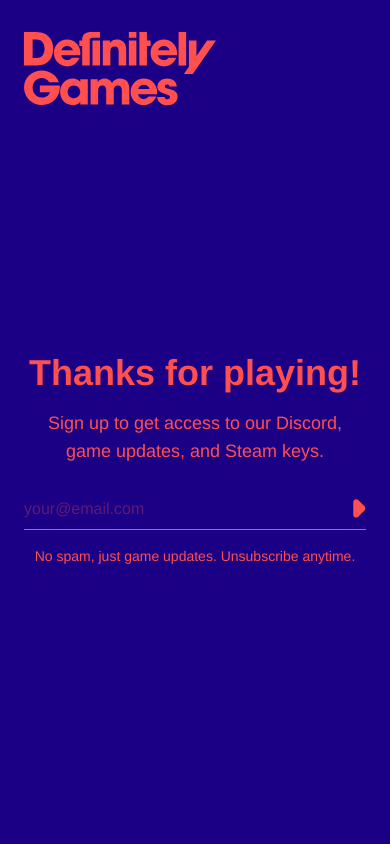
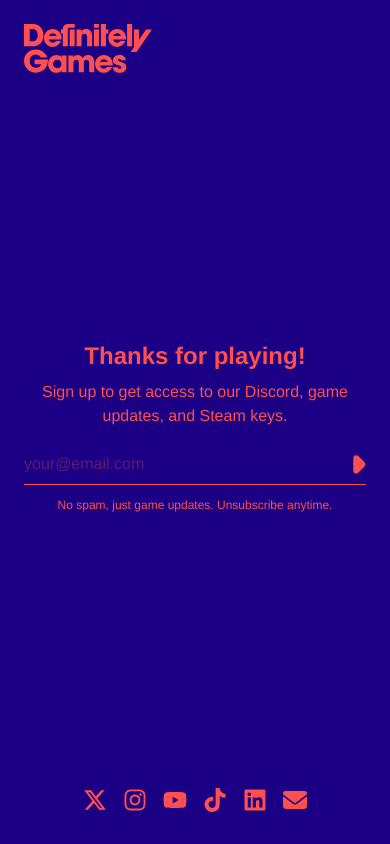
Before and after one commit to definitelygames/website, a Next.js app: page /playtest/glitchcity in a window 390 px wide. Built offline with nearby package versions, Linux system fonts and the light colour scheme; a web font is replaced by a local one.

Commit message:
mobile improvements

```diff
--- a/app/components/SocialIcons.tsx
+++ b/app/components/SocialIcons.tsx
@@ -10,10 +10,16 @@ import {
 	FaYoutube,
 } from "react-icons/fa6"
 
-export default function SocialIcons({ className }: { className?: string }) {
+interface Props {
+	className?: string
+	singleRow?: boolean
+}
+
+export default function SocialIcons({ className, singleRow = false }: Props) {
 	const iconClassName = "h-6 w-6 transition-all ease-out group-hover:-translate-y-1 cursor-pointer"
+	const layoutClass = singleRow ? "flex flex-row" : "grid grid-cols-3 md:flex md:flex-row"
 	return (
-		<div className={classNames("grid grid-cols-3 space-x-0 md:flex md:flex-row", className)}>
+		<div className={classNames(layoutClass, className)}>
 			<Link href="https://x.com/defgames" target="_blank" className="group relative w-10 p-2">
 				<FaTwitter className={classNames(iconClassName, "absolute opacity-0 group-hover:opacity-100")} />
 				<FaXTwitter className={classNames(iconClassName, "absolute group-hover:hidden")} />
--- a/app/playtest/glitchcity/page.tsx
+++ b/app/playtest/glitchcity/page.tsx
@@ -2,6 +2,7 @@
 import { useState } from "react"
 import DefinitelyGamesLogo from "../../components/DefinitelyGamesLogo"
 import { MailchimpForm } from "../../components/EmailSignup"
+import SocialIcons from "../../components/SocialIcons"
 
 // MailChimp tag ID for Glitch City playtest auto-tagging
 const GLITCH_CITY_TAG_ID = "4891821"
@@ -14,22 +15,24 @@ export default function GlitchPlaytestPage() {
 	}
 
 	return (
-		<div className="flex min-h-screen flex-col bg-secondary px-6 py-8">
-			<div className="w-48">
+		<div className="flex h-screen flex-col overflow-hidden bg-secondary px-6 py-6 md:py-8">
+			<div className="w-32 md:w-48">
 				<DefinitelyGamesLogo />
 			</div>
 
 			<div className="flex flex-1 flex-col items-center justify-center">
-				<div className="w-full max-w-md space-y-8 text-center">
-					<div className="space-y-4">
-						<h1 className="text-4xl font-bold text-primary">Thanks for playing!</h1>
-						<p className="text-primary/80 text-lg">
+				<div className="w-full max-w-md space-y-6 text-center md:space-y-8">
+					<div className="space-y-2 md:space-y-4">
+						<h1 className="text-2xl font-bold text-primary md:text-4xl">Thanks for playing!</h1>
+						<p className="text-primary/80 text-base md:text-lg">
 							Sign up to get access to our Discord, game updates, and Steam keys.
 						</p>
 					</div>
 
-					<div className="space-y-4">
-						{submitted && <p className="text-xl text-primary">👻 You&apos;re in! Check your email.</p>}
+					<div className="space-y-3 md:space-y-4">
+						{submitted && (
+							<p className="text-lg text-primary md:text-xl">👻 You&apos;re in! Check your email.</p>
+						)}
 						<MailchimpForm
 							className="placeholder:text-primary/50 mx-auto max-w-sm border-b border-primary pb-2 text-primary"
 							onSuccess={onSuccess}
@@ -37,10 +40,14 @@ export default function GlitchPlaytestPage() {
 							autoFocus
 							placeholder="your@email.com"
 						/>
-						<p className="text-primary/60 text-sm">No spam, just game updates. Unsubscribe anytime.</p>
+						<p className="text-primary/60 text-xs md:text-sm">
+							No spam, just game updates. Unsubscribe anytime.
+						</p>
 					</div>
 				</div>
 			</div>
+
+			<SocialIcons singleRow className="justify-center" />
 		</div>
 	)
 }
```
